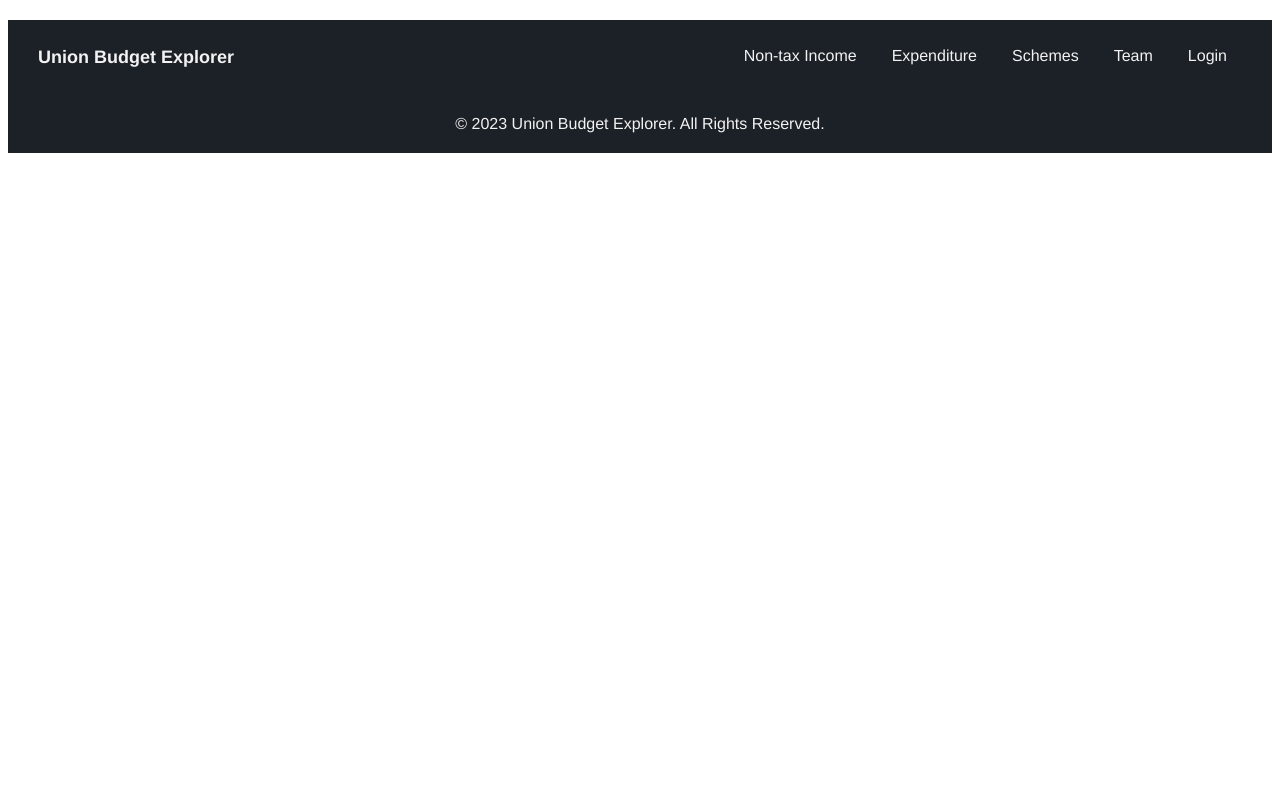
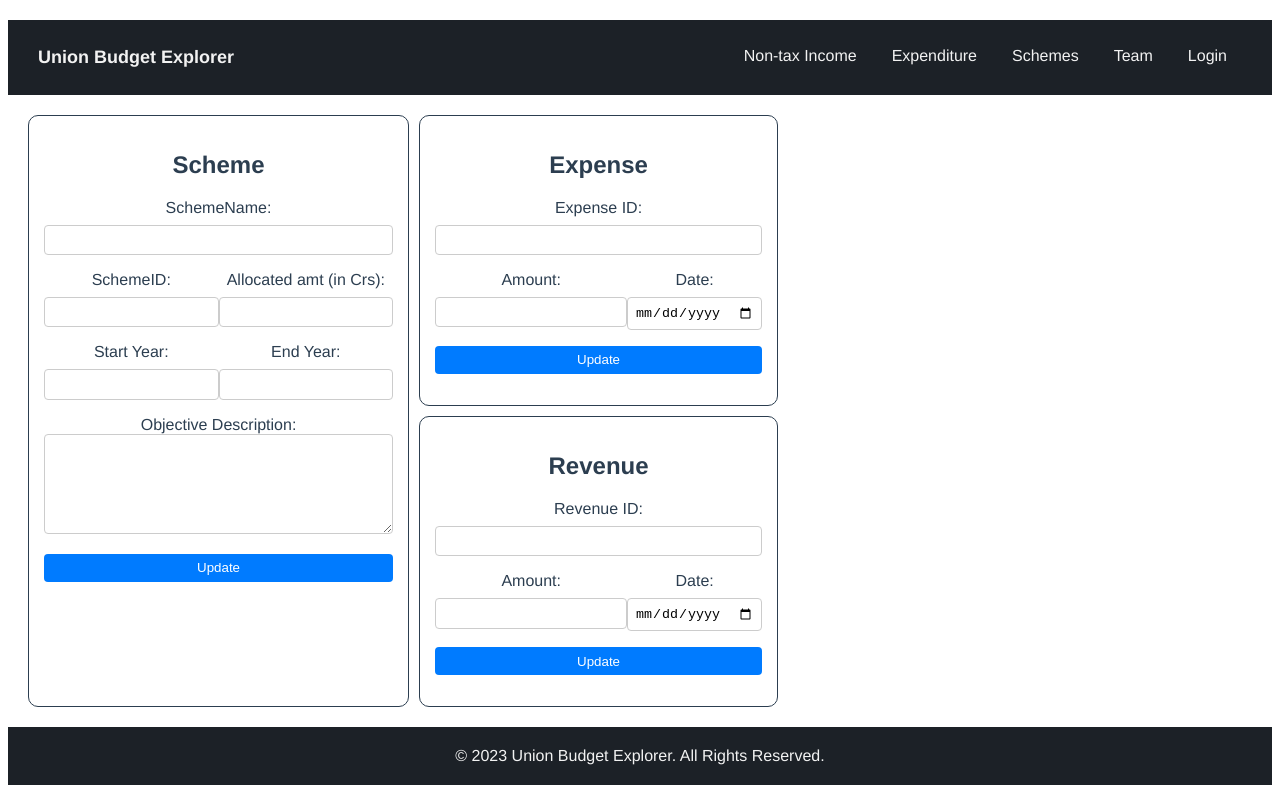
Before and after one commit to Hariprasath8064/Union-Budget-Explorer, a Vue app in the folder Frontend/: page /Admin in a window 1280 px wide. Built offline with nearby package versions, Linux system fonts and the light colour scheme.

Commit message:
added revenue and Scheme update UI

```diff
--- a/Frontend/src/components/Admin/Admin.vue
+++ b/Frontend/src/components/Admin/Admin.vue
@@ -1,12 +1,15 @@
 <template>
-
+  <Update />
 </template>
 
 <script>
-    export default {
-  methods: {
-  },
-};
+  import Update from '@/components/Admin/Updatez/Update.vue'
+  export default{
+    components: {
+      Update,
+
+    }
+  }
 </script>
 
 <style>
--- /dev/null
+++ b/Frontend/src/components/Admin/Updatez/Expense.vue
@@ -0,0 +1,102 @@
+<template>
+  <div class="main-body">
+    <div class="title">
+      <h2>Expense</h2>
+    </div>
+    <div class="form-container">
+      <form @submit.prevent="submitForm">
+        <div class="form-group">
+          <label for="ExpenseID">Expense ID:</label>
+          <input type="text" id="ExpenseID" v-model="formData.ExpenseID" required />
+        </div>
+
+        <div class="column-group">
+          <div class="form-group">
+            <label for="Amount">Amount:</label>
+            <input type="text" id="Amount" v-model="formData.Amount" required />
+          </div>
+
+          <div class="form-group">
+            <label for="date">Date:</label>
+            <input type="date" id="date" v-model="formData.Date" required />
+          </div>
+        </div>
+
+        <div class="form-group">
+          <button type="submit">Update</button>
+        </div>
+      </form>
+    </div>
+  </div>
+</template>
+
+<script>
+export default {
+  data() {
+    return {
+      formData: {
+        ExpenseID: '',
+        Amount: '',
+        Date: '',
+      },
+    };
+  },
+  methods: {
+    submitForm() {
+      // Handle form submission logic here
+      console.log('Form submitted with data:', this.formData);
+    },
+  },
+};
+</script>
+
+<style scoped>
+
+.main-body{
+  border-radius: 10px;
+  border: 1px solid #2c3e50;
+  padding: 15px;
+  max-width: 400px;
+}
+.form-container {
+  max-width: 400px;
+}
+
+.column-group {
+  display: flex;
+  flex-direction: row;
+  justify-content: space-between;
+}
+
+.form-group {
+  display: flex;
+  flex-direction: column;
+  margin-bottom: 1em;
+}
+
+label {
+  margin-bottom: 0.5em;
+}
+
+input,
+textarea {
+  width: 100%;
+  padding: 0.5em;
+  box-sizing: border-box;
+  border: 1px solid #ccc;
+  border-radius: 4px;
+}
+
+textarea {
+  height: 100px;
+}
+
+button {
+  padding: 0.5em 1em;
+  background-color: #007BFF;
+  color: #fff;
+  border: none;
+  border-radius: 4px;
+  cursor: pointer;
+}
+</style>
--- /dev/null
+++ b/Frontend/src/components/Admin/Updatez/Revenue.vue
@@ -0,0 +1,102 @@
+<template>
+  <div class="main-body">
+    <div class="title">
+      <h2>Revenue</h2>
+    </div>
+    <div class="form-container">
+      <form @submit.prevent="submitForm">
+        <div class="form-group">
+          <label for="RevenueID">Revenue ID:</label>
+          <input type="text" id="RevenueID" v-model="formData.RevenueID" required />
+        </div>
+
+        <div class="column-group">
+          <div class="form-group">
+            <label for="Amount">Amount:</label>
+            <input type="text" id="Amount" v-model="formData.Amount" required />
+          </div>
+
+          <div class="form-group">
+            <label for="date">Date:</label>
+            <input type="date" id="date" v-model="formData.Date" required />
+          </div>
+        </div>
+
+        <div class="form-group">
+          <button type="submit">Update</button>
+        </div>
+      </form>
+    </div>
+  </div>
+</template>
+
+<script>
+export default {
+  data() {
+    return {
+      formData: {
+        RevenueID: '',
+        Amount: '',
+        Date: '',
+      },
+    };
+  },
+  methods: {
+    submitForm() {
+      // Handle form submission logic here
+      console.log('Form submitted with data:', this.formData);
+    },
+  },
+};
+</script>
+
+<style scoped>
+
+.main-body{
+  border-radius: 10px;
+  border: 1px solid #2c3e50;
+  padding: 15px;
+  max-width: 400px;
+}
+.form-container {
+  max-width: 400px;
+}
+
+.column-group {
+  display: flex;
+  flex-direction: row;
+  justify-content: space-between;
+}
+
+.form-group {
+  display: flex;
+  flex-direction: column;
+  margin-bottom: 1em;
+}
+
+label {
+  margin-bottom: 0.5em;
+}
+
+input,
+textarea {
+  width: 100%;
+  padding: 0.5em;
+  box-sizing: border-box;
+  border: 1px solid #ccc;
+  border-radius: 4px;
+}
+
+textarea {
+  height: 100px;
+}
+
+button {
+  padding: 0.5em 1em;
+  background-color: #007BFF;
+  color: #fff;
+  border: none;
+  border-radius: 4px;
+  cursor: pointer;
+}
+</style>
--- /dev/null
+++ b/Frontend/src/components/Admin/Updatez/Scheme.vue
@@ -0,0 +1,131 @@
+<template>
+  <div class="main-body">
+    <div class="title">
+      <h2>Scheme</h2>
+    </div>
+    <div class="form-container">
+      <form @submit.prevent="submitForm">
+        <div class="form-group">
+          <label for="SchemeName">SchemeName:</label>
+          <input type="text" id="SchemeName" v-model="formData.SchemeName" required />
+        </div>
+
+        <div class="column-group">
+          <div class="form-group">
+            <label for="schemeID">SchemeID:</label>
+            <input type="text" id="schemeID" v-model="formData.SchemeID" required />
+          </div>
+
+          <div class="form-group">
+            <label for="allocatedAmt">Allocated amt (in Crs):</label>
+            <input type="text" id="allocatedAmt" v-model="formData.AllocatedAmt" required />
+          </div>
+        </div>
+
+        <div class="column-group">
+          <div class="form-group">
+            <label for="startYr">Start Year:</label>
+            <input type="text" id="startYr" v-model="formData.StartYear" required />
+          </div>
+
+          <div class="form-group">
+            <label for="endYr">End Year:</label>
+            <input type="text" id="endYr" v-model="formData.EndYear" required />
+          </div>
+        </div>
+
+        <div class="form-group" style="display: block;">
+          <label for="ObjDesc">Objective Description:</label>
+          <textarea id="ObjDesc" v-model="formData.ObjDesc" required></textarea>
+        </div>
+
+        <div class="form-group">
+          <button type="submit">Update</button>
+        </div>
+      </form>
+    </div>
+  </div>
+</template>
+
+<script>
+import axios from 'axios';
+export default {
+  data() {
+    return {
+      formData: {
+        SchemeID: '',
+        SchemeName: '',
+        StartYear: '',
+        EndYear: '',
+        ObjDesc: '',
+        AllocatedAmt: ''
+      },
+    };
+  },
+  methods: {
+    async submitForm() {
+      this.formData.AllocatedAmt = parseInt(this.formData.AllocatedAmt, 10);
+      this.formData.SchemeID = parseInt(this.formData.SchemeID, 10);
+      console.log('Form submitted with data:', this.formData);
+      try {
+        const response = await axios.post('/', this.formData);
+
+        console.log('API response:', response.data);
+      } catch (error) {
+        console.error('Error submitting form:', error);
+      }
+    },
+  },
+};
+</script>
+
+<style scoped>
+
+.main-body{
+  border-radius: 10px;
+  border: 1px solid #2c3e50;
+  padding: 15px;
+  max-width: 400px;
+}
+.form-container {
+  max-width: 400px;
+}
+
+.column-group {
+  display: flex;
+  flex-direction: row;
+  justify-content: space-between;
+}
+
+.form-group {
+  display: flex;
+  flex-direction: column;
+  margin-bottom: 1em;
+}
+
+label {
+  margin-bottom: 0.5em;
+}
+
+input,
+textarea {
+  width: 100%;
+  padding: 0.5em;
+  box-sizing: border-box;
+  border: 1px solid #ccc;
+  border-radius: 4px;
+}
+
+textarea {
+  height: 100px;
+}
+
+button {
+  padding: 0.5em 1em;
+  background-color: #007BFF;
+  color: #fff;
+  border: none;
+  border-radius: 4px;
+  cursor: pointer;
+}
+</style>
--- /dev/null
+++ b/Frontend/src/components/Admin/Updatez/Update.vue
@@ -0,0 +1,40 @@
+<template>
+  <div class="update-main-body">
+    <Scheme style="flex: 1; margin-right: 10px;" />
+    <div class="panel-body">
+      <Expense style="margin-bottom: 10px;" />
+      <Revenue />
+    </div>
+  </div>
+</template>
+
+<script>
+import Scheme from '@/components/Admin/Updatez/Scheme.vue';
+import Expense from '@/components/Admin/Updatez/Expense.vue';
+import Revenue from '@/components/Admin/Updatez/Revenue.vue';
+
+export default {
+  components: {
+    Scheme,
+    Expense,
+    Revenue
+  },
+};
+</script>
+
+<style scoped>
+.update-main-body {
+  display: flex;
+  flex-direction: row;
+  justify-content: space-between;
+  align-items: stretch;
+  max-width: 750px;
+  margin: 20px;
+}
+.panel-body {
+  display: flex;
+  flex-direction: column;
+  align-items: center;
+}
+
+</style>
```
